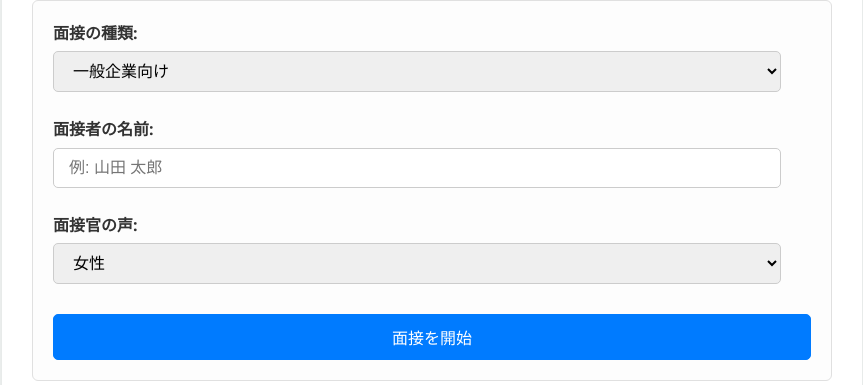
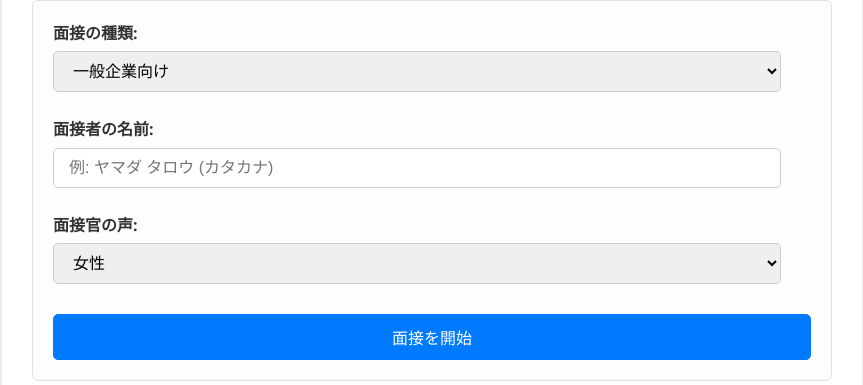
Before and after one commit to hyoudou-hirokazu/ai-mensetu, a Flask app: page / in a window 1280 px wide. Shown: the part 168-553 px from the top of the page, without its empty margins (208-1071 px from the left). Run offline with Flask 3, Linux system fonts and the light colour scheme; parts of the project's set-up code (start-up, migrations or seed data) failed here and were passed over.

Commit message:
Update index.html

```diff
--- a/templates/index.html
+++ b/templates/index.html
@@ -18,7 +18,7 @@
             </select>
 
             <label for="applicant-name">面接者の名前:</label>
-            <input type="text" id="applicant-name" placeholder="例: 山田 太郎">
+            <input type="text" id="applicant-name" placeholder="例: ヤマダ タロウ (カタカナ)">
 
             <label for="voice-gender">面接官の声:</label>
             <select id="voice-gender">
```
